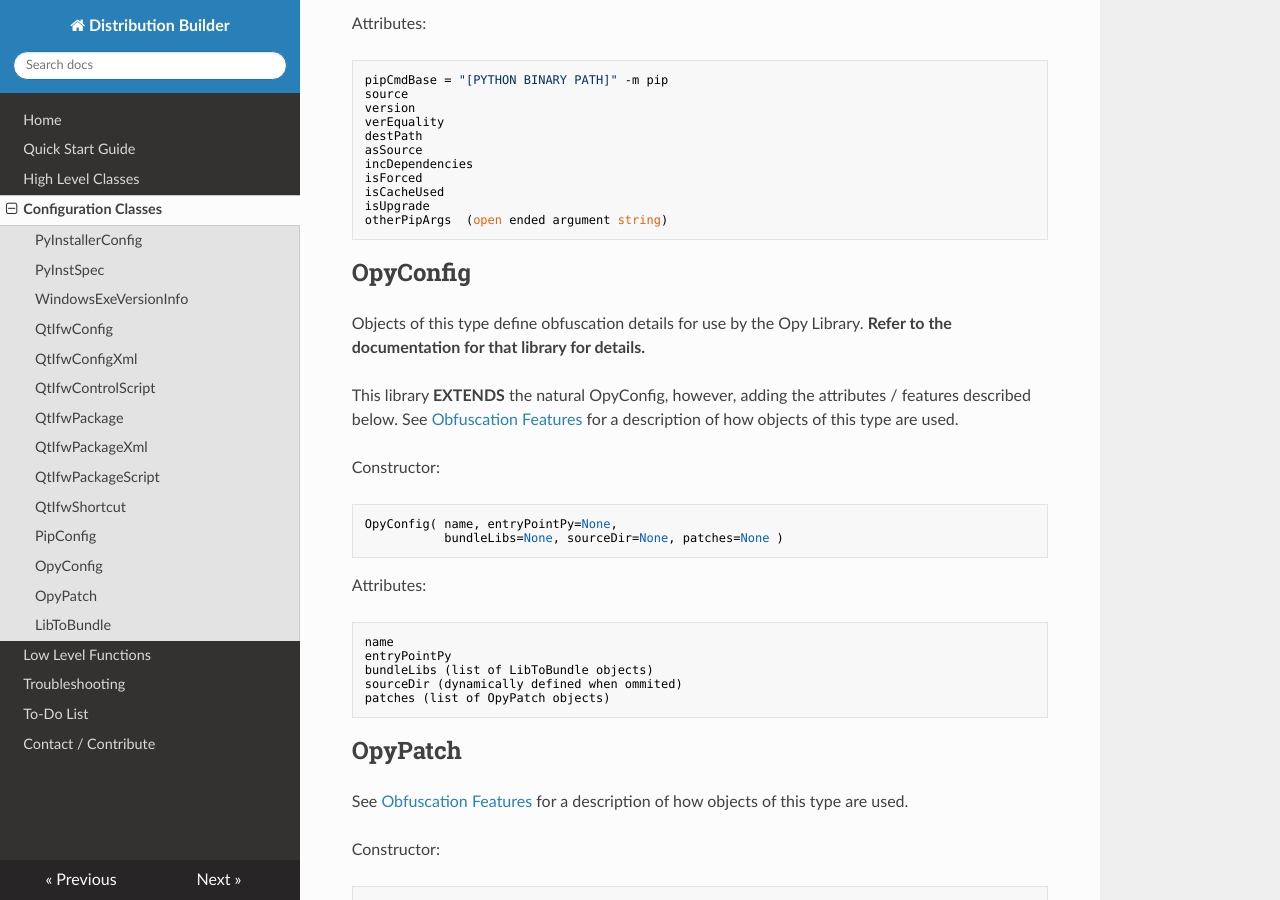
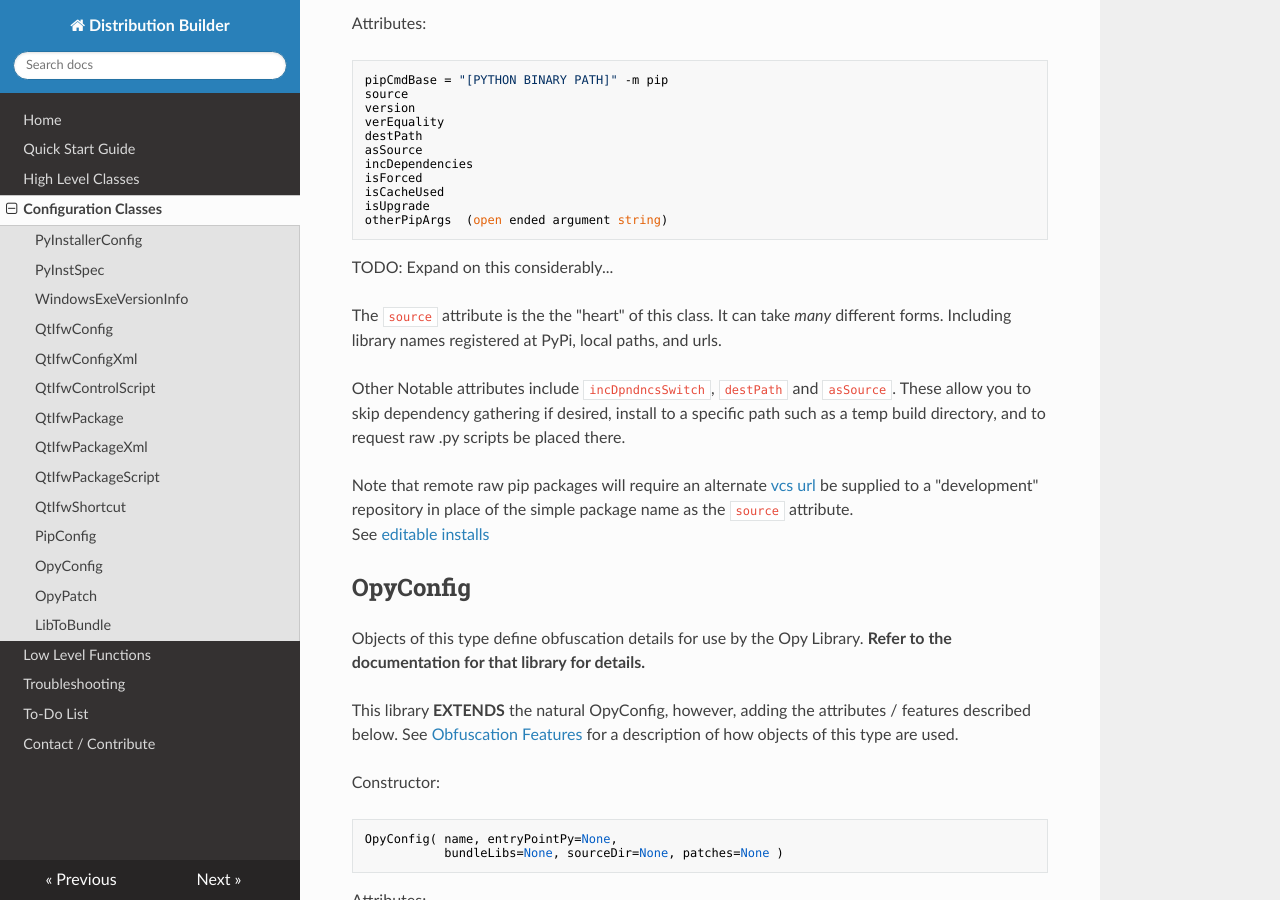
Before and after one commit to BuvinJT/distbuilder, an MkDocs documentation site: the page built from docs/ConfigClasses.md, in a window 1280 px wide and 900 px high, scrolled down 9176 px. Built offline with MkDocs 1.6.1, drawn with Linux system fonts in a browser that asks for light colours; nearby versions of some CDN libraries; old or Windows-style settings are respelled for this version of MkDocs.

```diff
--- a/docs/ConfigClasses.md
+++ b/docs/ConfigClasses.md
@@ -486,6 +486,23 @@ Attributes:
     isUpgrade
     otherPipArgs  (open ended argument string)
 
+TODO: Expand on this considerably...
+
+The `source` attribute is the the "heart" of this class.
+It can take *many* different forms.  Including library
+names registered at PyPi, local paths, and urls.
+
+Other Notable attributes include `incDpndncsSwitch`,
+`destPath` and `asSource`.  These allow you to
+skip dependency gathering if desired, install to
+a specific path such as a temp build directory,
+and to request raw .py scripts be placed there.
+
+Note that remote raw pip packages will require an
+alternate [vcs url](LowLevel.md#vcsurl) be supplied to a "development"
+repository in place of the simple package name as the `source` attribute.
+See [editable installs](https://pip.pypa.io/en/stable/reference/pip_install/#editable-installs)
+
 ## OpyConfig
 
 Objects of this type define obfuscation details for
@@ -494,7 +511,7 @@ use by the Opy Library.
 
 This library **EXTENDS** the natural OpyConfig, however,
 adding the attributes / features described below.
-See [Obfuscation Features](#obfuscation-features) for a
+See [Obfuscation Features](LowLevel.md#obfuscation-features) for a
 description of how objects of this type are used.
 
 Constructor:
@@ -512,7 +529,7 @@ Attributes:
 
 ## OpyPatch
 
-See [Obfuscation Features](#obfuscation-features) for a
+See [Obfuscation Features](LowLevel.md#obfuscation-features) for a
 description of how objects of this type are used.
 
 Constructor:
@@ -532,7 +549,7 @@ Functions:
 
 ## LibToBundle
 
-See [Obfuscation Features](#obfuscation-features) for a
+See [Obfuscation Features](LowLevel.md#obfuscation-features) for a
 description of how objects of this type are used.
 
 Constructor:
```
Also changed, not shown: docs/LowLevel.md (+26 -25 lines).
